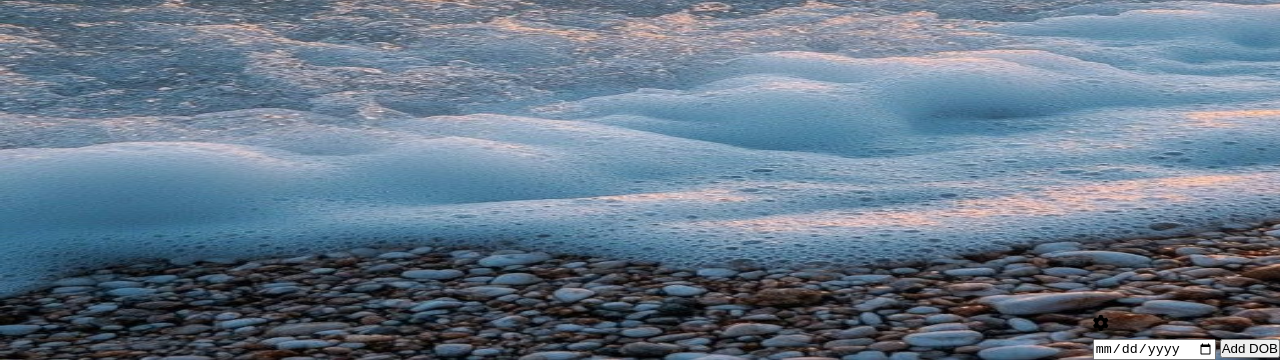
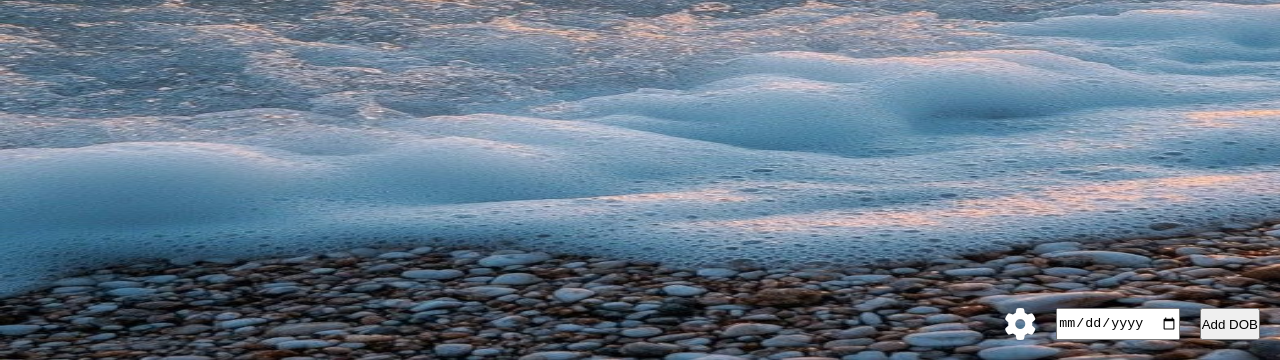
Before and after one commit to SaleenaAhuja20/Life-Timer, a plain HTML site: page index.html in a window 1280 px wide. Shown: the part 440-800 px from the top of the page. Drawn offline with nearby package versions, Linux system fonts and the light colour scheme.

Commit message:
Update style.css

```diff
--- a/style.css
+++ b/style.css
@@ -19,6 +19,16 @@ body{
 }
 .settings{
     position: absolute;
-    right: 0;
-    bottom: 0;
+    right: 20px;
+    bottom: 20px;
+    display: flex;
+    gap: 20px;
 }
+.settings .fa-gear{
+    font-size: 2rem;
+    color: white;
+}
+.settings-content{
+    display: flex;
+    gap: 20px;
+}
```
